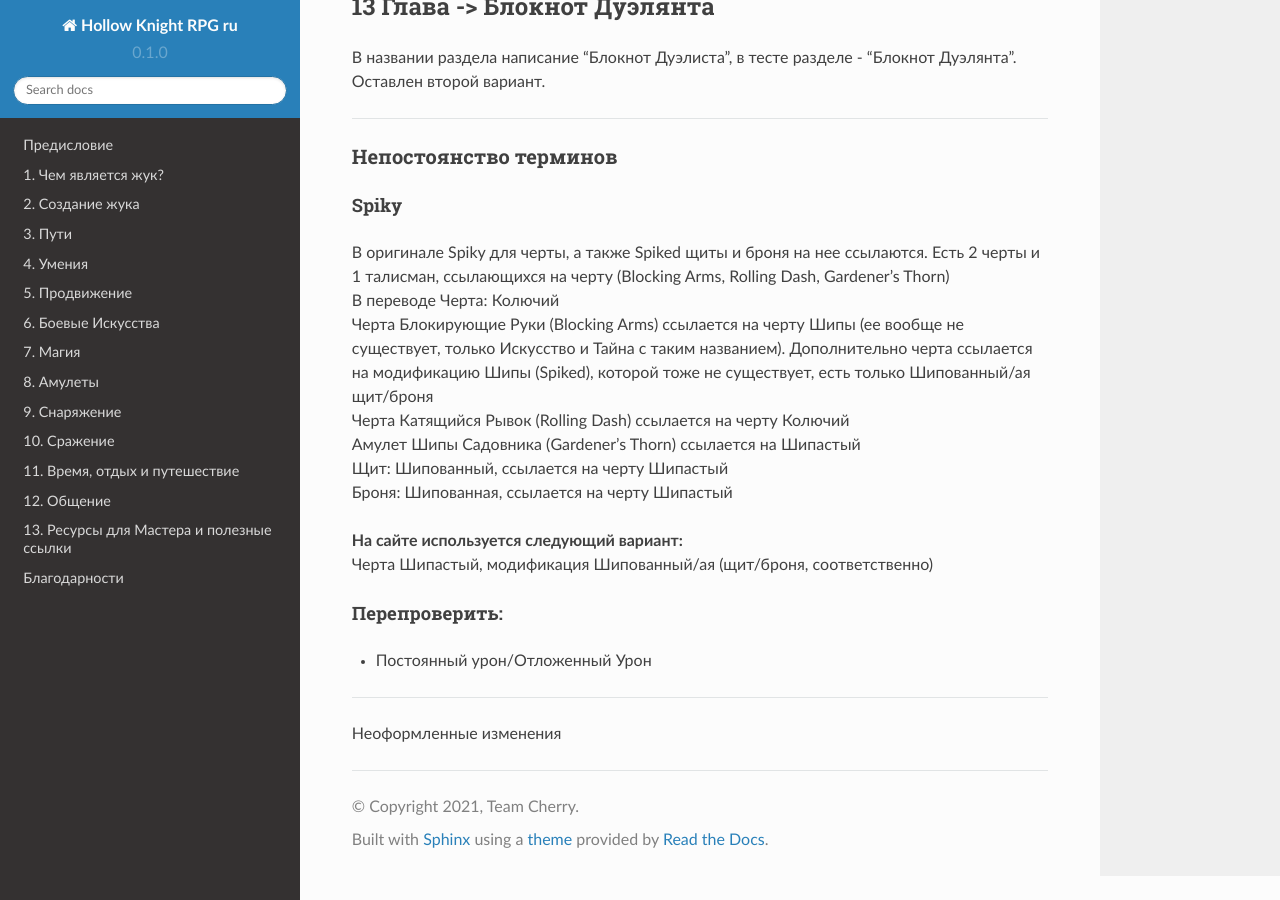
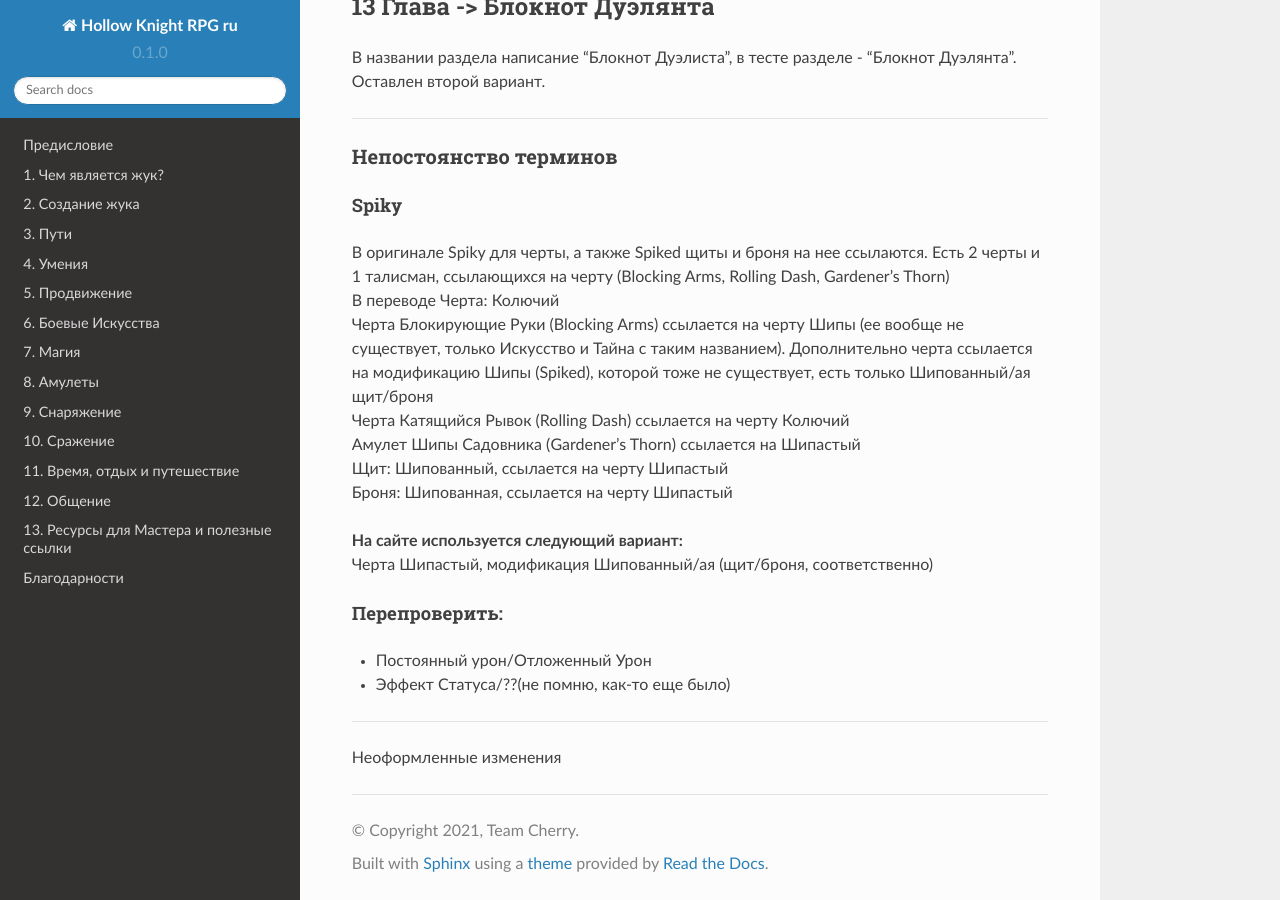
Before and after one commit to LazySelkie/hollow-knight-rpg-ru, a Sphinx documentation site: the page built from docs/source/differences.rst, in a window 1280 px wide and 900 px high, scrolled down 3727 px. Built offline with Sphinx 7.4.7 and the Read the Docs theme 2.0.0, drawn with Linux system fonts in a browser that asks for light colours.

Commit message:
Update differences.rst

```diff
--- a/docs/source/differences.rst
+++ b/docs/source/differences.rst
@@ -121,6 +121,7 @@ Spiky
 ^^^^^^^^^^^^^^^^^^
 
 * Постоянный урон/Отложенный Урон
+* Эффект Статуса/??(не помню, как-то еще было)
 
 -------------------------------------------------------------------------------------------------------------------------------
 
```
